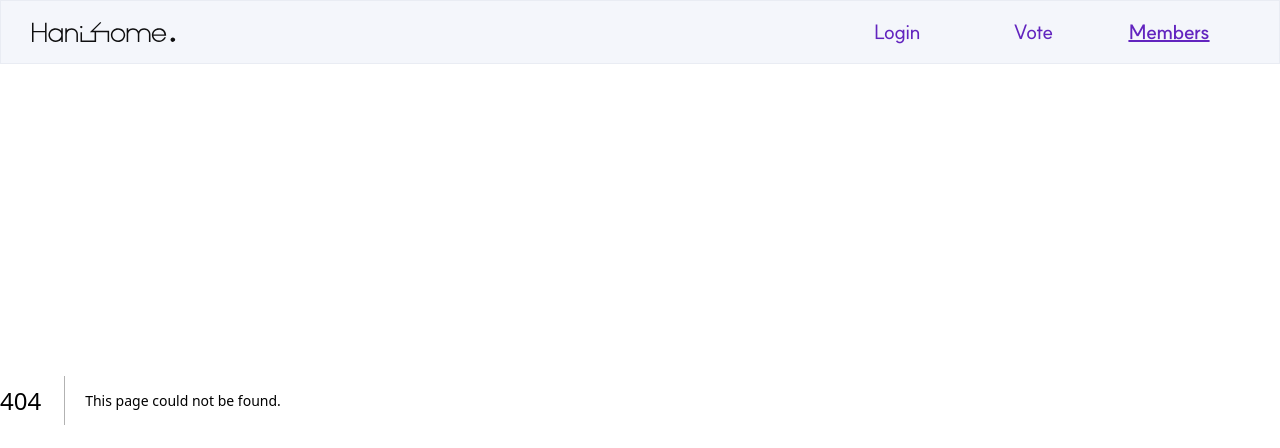
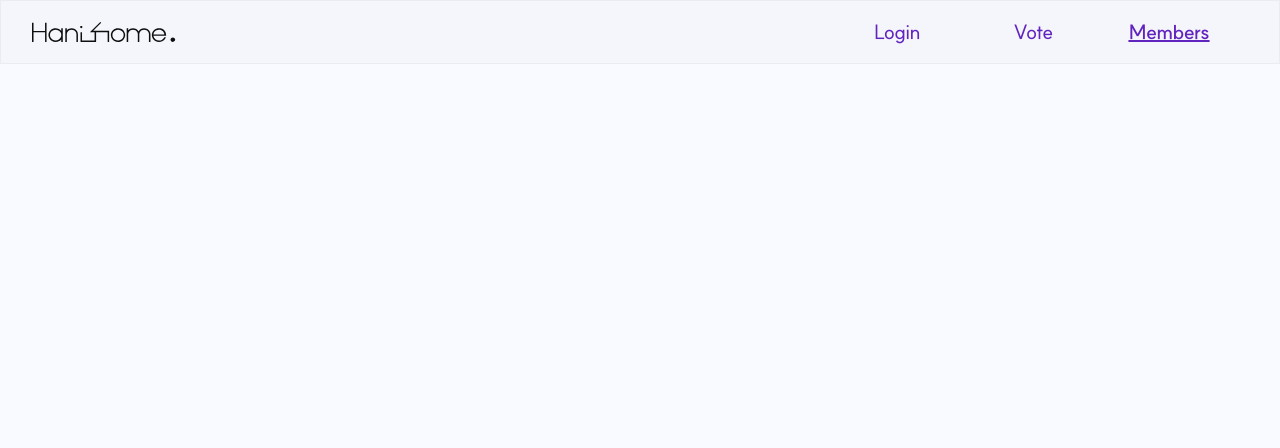
Before and after one commit to chaeyoungwon/next-vote-21th, a Next.js app in the folder next-vote-21th/: page /members in a window 1280 px wide. Before the commit this address had no page. Shown: the top 448 px of the page. Built offline with nearby package versions, Linux system fonts and the light colour scheme.

Commit message:
feat: 투표 및 멤버 페이지 파일구조 생성

```diff
--- /dev/null
+++ b/next-vote-21th/src/app/members/page.tsx
@@ -0,0 +1,4 @@
+const MembersPage = () => {
+  return(<div>멤버페이지</div>)
+}
+export default MembersPage;
--- /dev/null
+++ b/next-vote-21th/src/app/vote/demoday/page.tsx
@@ -0,0 +1,4 @@
+const DemodayVotePage = () =>{
+  return(<div>데모데이투표페이지입니다.</div>)
+}
+export default DemodayVotePage;
--- /dev/null
+++ b/next-vote-21th/src/app/vote/leader/page.tsx
@@ -0,0 +1,4 @@
+const LeaderVotePage = () => {
+  return(<div>파트장투표페이지입니다.</div>)
+}
+export default LeaderVotePage;
```
